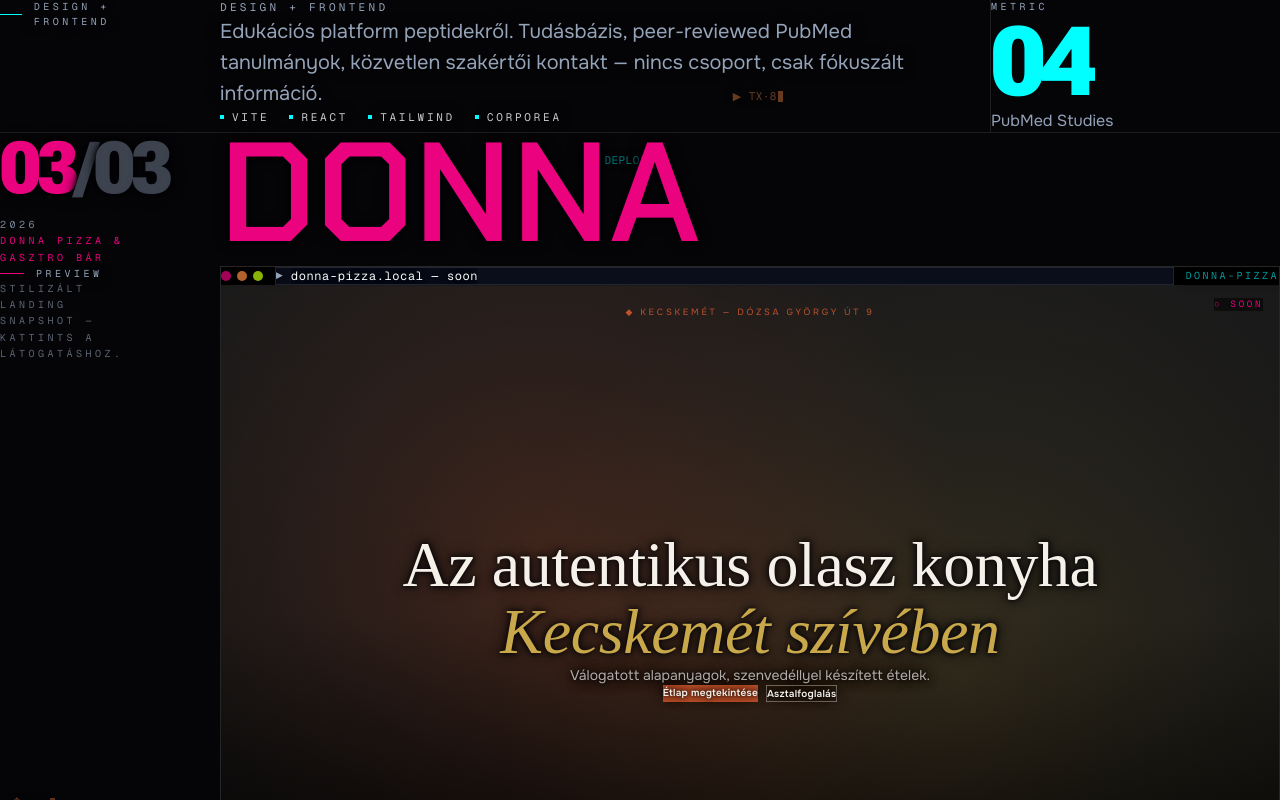
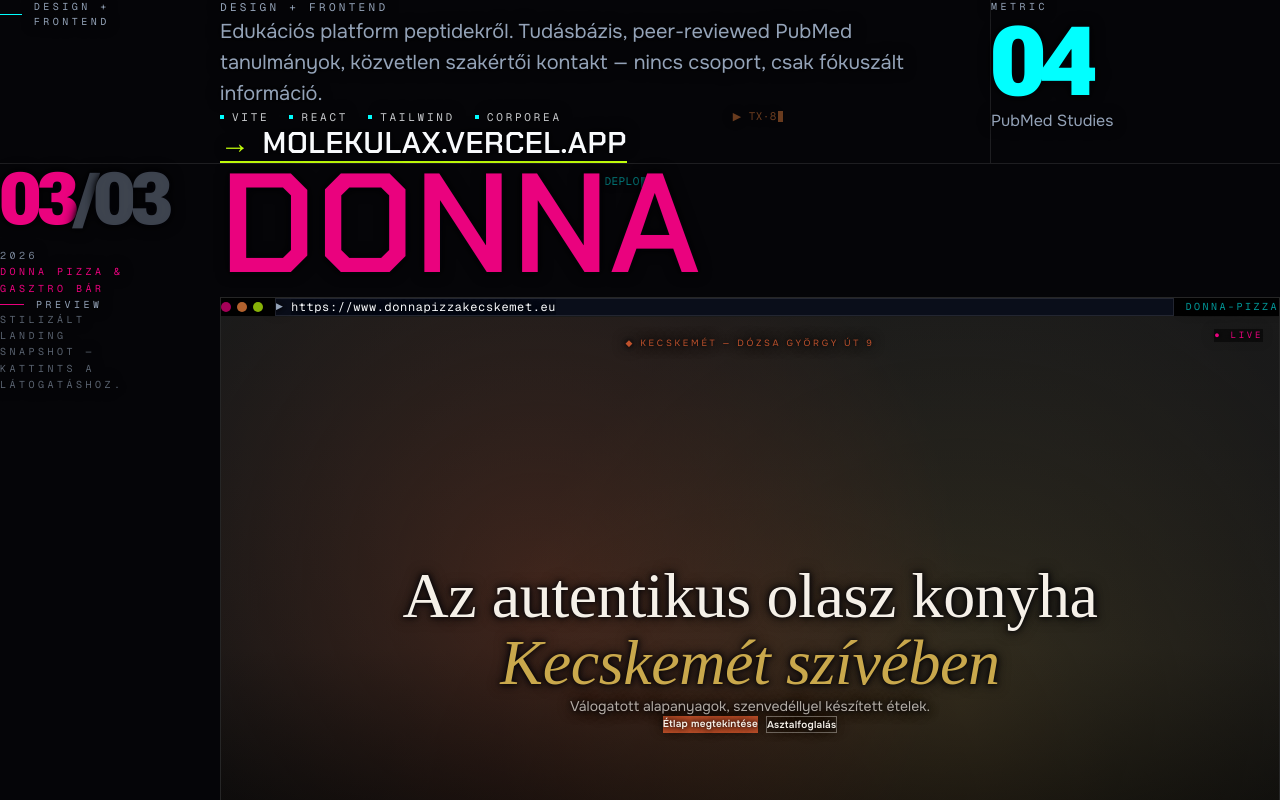
Before and after one commit to kriso-git/PTRK-Systems, a Next.js app: page /work in a window 1280 px wide. Shown: the part 2180-2980 px from the top of the page. Built offline with nearby package versions, Linux system fonts and the light colour scheme.

Commit message:
feat(work): add live URLs for MolekulaX and Donna - SOON badges flip to LIVE

```diff
--- a/src/data/projects.ts
+++ b/src/data/projects.ts
@@ -41,7 +41,7 @@
     metric: "04",
     metricLabel: "PubMed Studies",
     color: "cyan",
-    // url: live URL TBD — set this when deployed
+    url: "https://molekulax.vercel.app",
   },
   {
     id: "donna-pizza",
@@ -54,7 +54,7 @@
     metric: "9",
     metricLabel: "Sections Live",
     color: "magenta",
-    // url: live URL TBD — set this when deployed
+    url: "https://www.donnapizzakecskemet.eu",
   },
 ];
 
```
